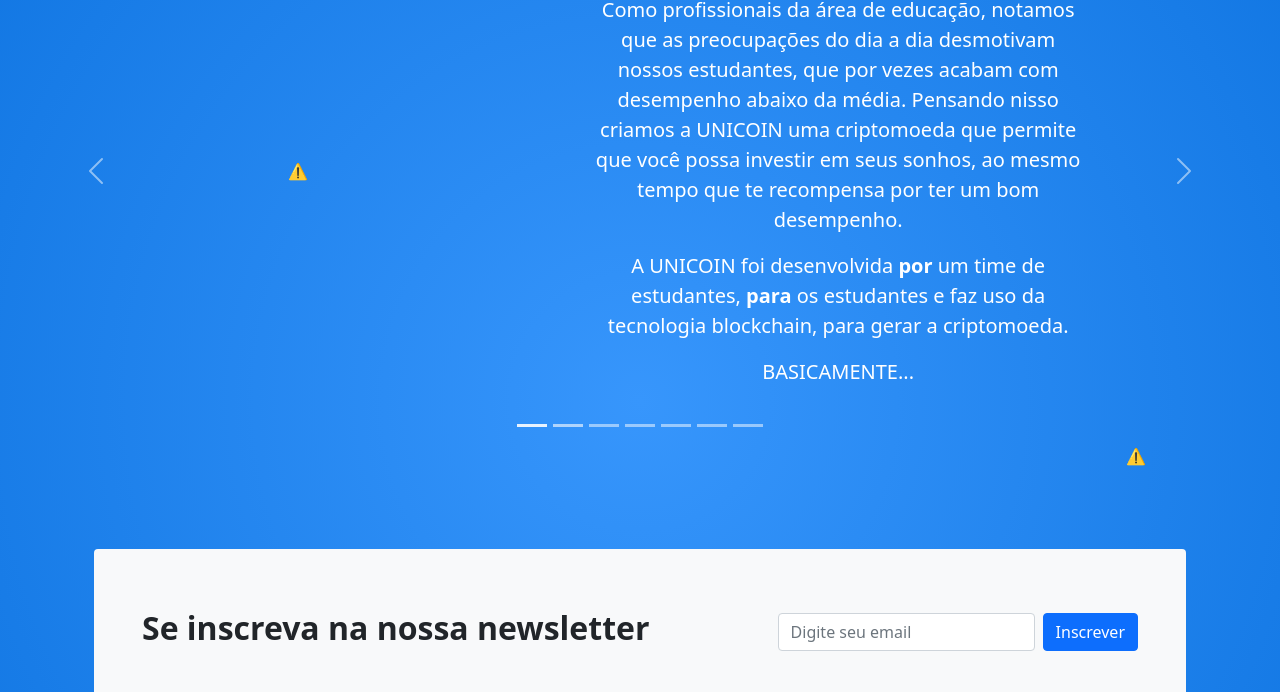
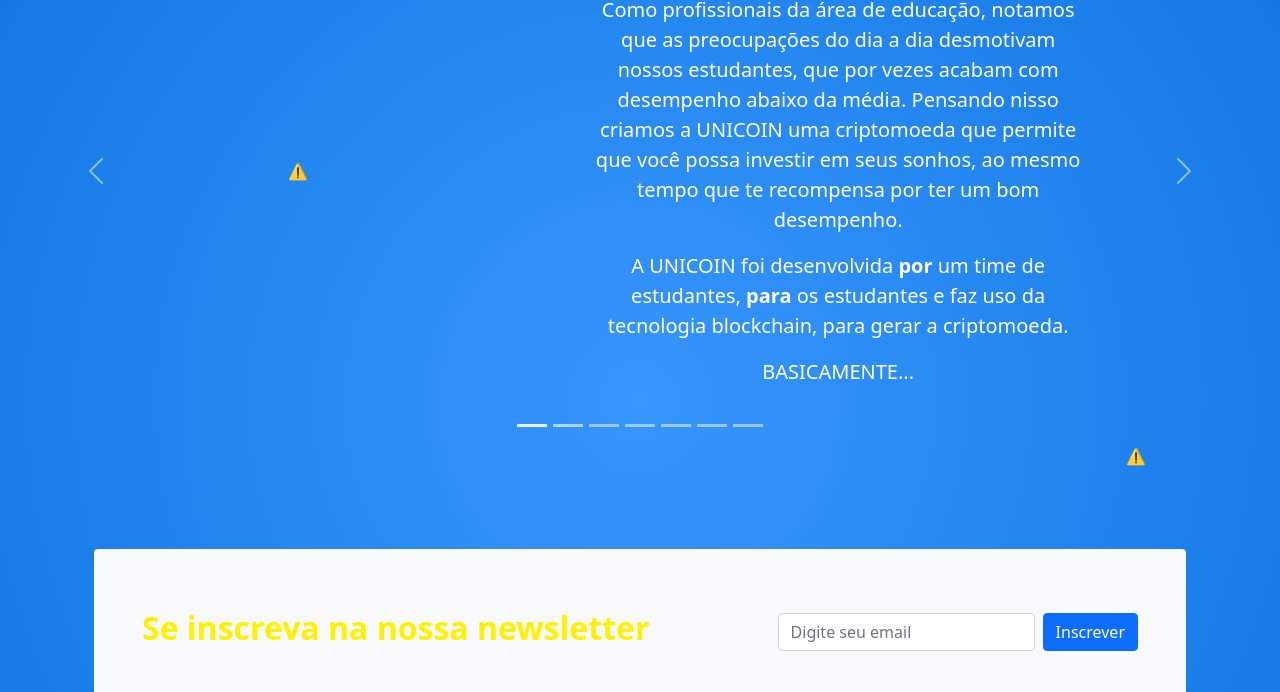
Before and after one commit to leo10ui/unicoin, a plain HTML site: page index.html in a window 1280 px wide. Shown: the part 260-952 px from the top of the page. Drawn offline with nearby package versions, Linux system fonts and the light colour scheme; no server answers.

Commit message:
Update styles.css

```diff
--- a/assets/css/styles.css
+++ b/assets/css/styles.css
@@ -74,7 +74,9 @@ body{
     color:white;
 }
 
-
+h1,h2,h3,h4{
+    color:#fff100;
+}
 
 
 .modal {width: 300px;}
```
